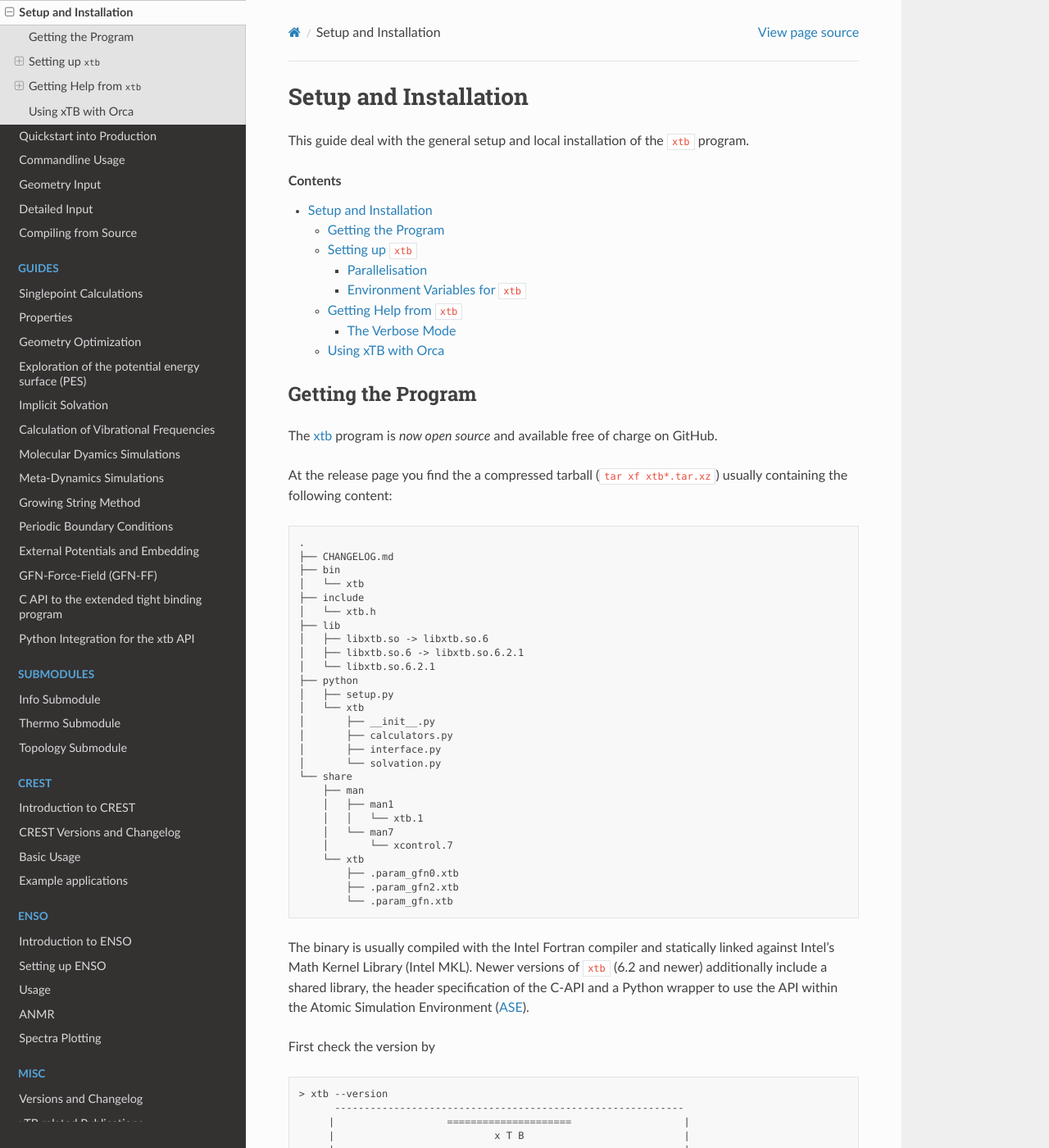
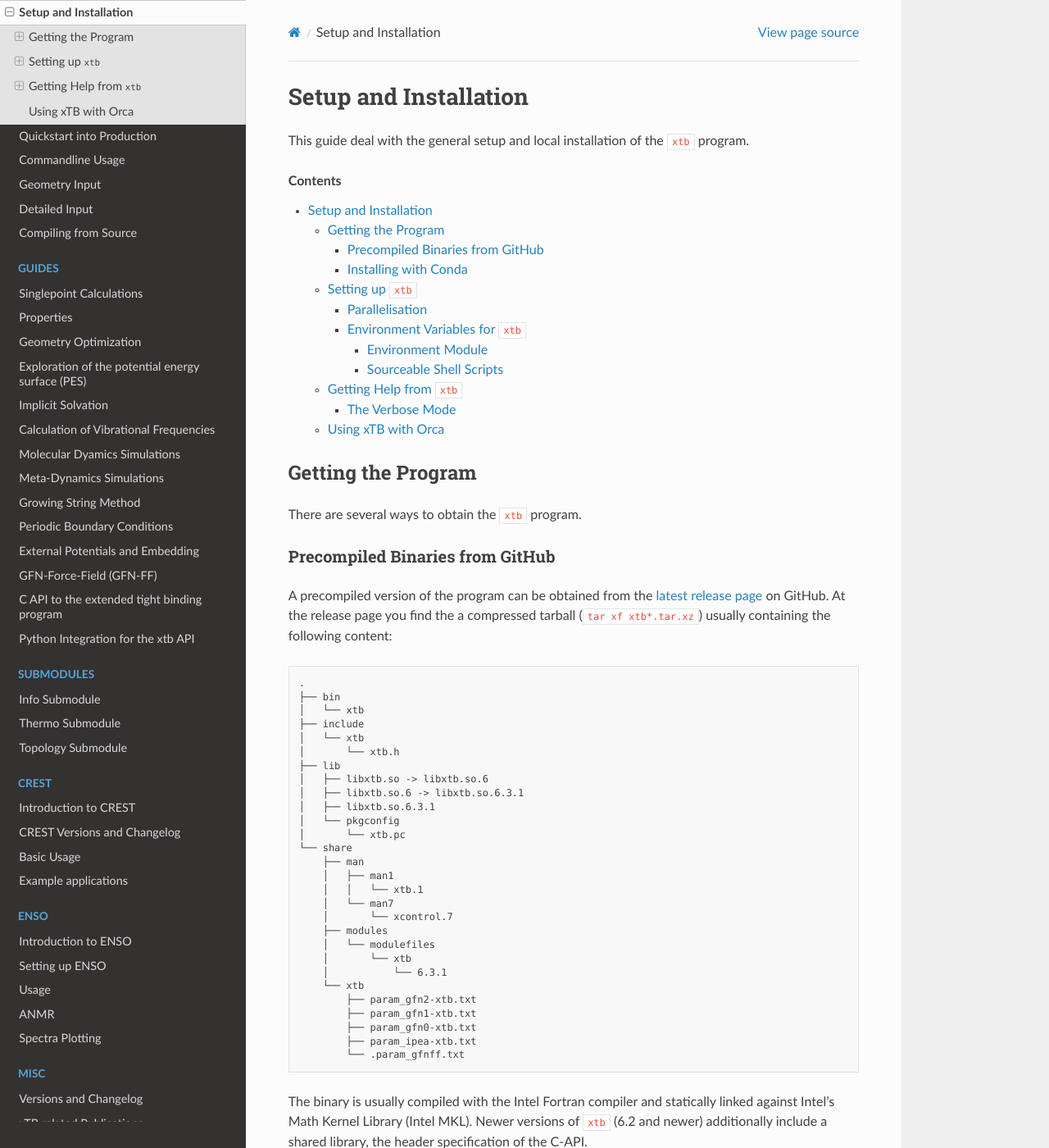
Before and after one commit to grimme-lab/xtb_docs, a Sphinx documentation site: the page built from source/setup.rst, in a window 1280 px wide and 1400 px high. Shown: the whole window at 82% size. Built offline with Sphinx 7.4.7 and the Read the Docs theme 2.0.0, drawn with Linux system fonts in a browser that asks for light colours; some of the changed text lies outside the part shown.

Commit message:
Update setup guide to account for newest changes

```diff
--- a/source/setup.rst
+++ b/source/setup.rst
@@ -9,52 +9,57 @@
 
 .. contents::
 
+
 Getting the Program
 ===================
 
-The `xtb <https://github.com/grimme-lab/xtb/releases/latest>`_ program
-is *now open source* and available free of charge on GitHub.
+There are several ways to obtain the ``xtb`` program.
 
+
+Precompiled Binaries from GitHub
+--------------------------------
+
+A precompiled version of the program can be obtained from the
+`latest release page <https://github.com/grimme-lab/xtb/releases/latest>`_
+on GitHub.
 At the release page you find the a compressed tarball (``tar xf xtb*.tar.xz``)
 usually containing the following content:
 
 .. code-block:: none
 
    .
-   ├── CHANGELOG.md
    ├── bin
    │   └── xtb
    ├── include
-   │   └── xtb.h
+   │   └── xtb
+   │       └── xtb.h
    ├── lib
    │   ├── libxtb.so -> libxtb.so.6
-   │   ├── libxtb.so.6 -> libxtb.so.6.2.1
-   │   └── libxtb.so.6.2.1
-   ├── python
-   │   ├── setup.py
-   │   └── xtb
-   │       ├── __init__.py
-   │       ├── calculators.py
-   │       ├── interface.py
-   │       └── solvation.py
+   │   ├── libxtb.so.6 -> libxtb.so.6.3.1
+   │   ├── libxtb.so.6.3.1
+   │   └── pkgconfig
+   │       └── xtb.pc
    └── share
        ├── man
        │   ├── man1
        │   │   └── xtb.1
        │   └── man7
        │       └── xcontrol.7
+       ├── modules
+       │   └── modulefiles
+       │       └── xtb
+       │           └── 6.3.1
        └── xtb
-           ├── .param_gfn0.xtb
-           ├── .param_gfn2.xtb
-           └── .param_gfn.xtb
+           ├── param_gfn2-xtb.txt
+           ├── param_gfn1-xtb.txt
+           ├── param_gfn0-xtb.txt
+           ├── param_ipea-xtb.txt
+           └── .param_gfnff.txt
 
 The binary is usually compiled with the Intel Fortran compiler and statically
 linked against Intel's Math Kernel Library (Intel MKL).
 Newer versions of ``xtb`` (6.2 and newer) additionally include a shared library,
-the header specification of the C-API and a Python wrapper to use the API
-within the Atomic Simulation Environment (`ASE`_).
-
-.. _ASE: https://wiki.fysik.dtu.dk/ase/
+the header specification of the C-API.
 
 First check the version by
 
@@ -88,6 +93,40 @@
 This line is very important when reporting a bug to us, because we can
 validate the binary you were using and easier reproduce it.
 
+
+Installing with Conda
+---------------------
+
+Installing ``xtb`` from the conda-forge channel can be achieved by adding conda-forge to your channels with:
+
+.. code-block:: none
+
+   conda config --add channels conda-forge
+
+Once the conda-forge channel has been enabled, ``xtb`` can be installed with:
+
+.. code-block:: none
+
+   conda install xtb
+
+It is possible to list all of the versions of ``xtb`` available on your platform with:
+
+.. code-block:: none
+
+   conda search xtb --channel conda-forge
+
+.. note::
+
+   The conda package manager can become quite slow when adding large channels
+   like conda-forge, for a more performant alternative you can use try
+   `mamba <https://github.com/thesnakepit/mamba>`_, which can be conveniently
+   installed from the conda-forge channel with
+
+   .. code-block:: none
+
+      conda install mamba -c conda-forge
+
+
 Setting up ``xtb``
 ==================
 
@@ -138,6 +177,7 @@
 
   > export MKL_NUM_THREADS=<ncores>
 
+
 Environment Variables for ``xtb``
 ---------------------------------
 
@@ -148,40 +188,53 @@
 The present working directory is implicitly included for most files that
 are searched in the ``XTBPATH``.
 
-The old ``XTBHOME`` variable is used if you have not set the ``XTBPATH``
-variable and is used in the same manner. ``xtb`` will print the values
-of ``XTBPATH`` and ``XTBHOME`` at the beginning of each calculation
-if set to verbose mode.
 
-A configuration script to be sourced in your ``.bashrc`` is provided here
+Environment Module
+~~~~~~~~~~~~~~~~~~
 
-.. code:: bash
+.. note:: Available since version 6.3.2
 
-   #!/usr/bin/env bash
-   # requirements: $XTBHOME is set to `xtb` root directory
-   # otherwise the script will find the location of itself here:
-   if [ -z "${XTBHOME}" ]; then
-      XTBHOME="$(cd -P "$(dirname "${BASH_SOURCE[0]}")" && pwd)"
-   fi
+A tcl environment module is provided and can be used with usual module systems.
+For installations from the tarball the ``prefix`` variable in the module file
+has to be adjusted accordingly
 
-   # set up path for xtb, using the xtb directory and the users home directory
-   XTBPATH=${XTBHOME}/share/xtb:${XTBHOME}:${HOME}
+.. code-block:: diff
 
-   # to include the documentation we include our man pages in the users manpath
-   MANPATH=${MANPATH}:${XTBHOME}/share/man
+   --- ./share/modules/modulefiles/xtb/6.3.1
+   +++ ./share/modules/modulefiles/xtb/6.3.1
+   @@ -1,5 +1,5 @@
+    #%Module
+   -set prefix /
+   +set prefix /absolute/path/to/xtb
 
-   # finally we have to make the binaries and scripts accessable
-   PATH=${PATH}:${XTBHOME}/bin
-   LD_LIBRARY_PATH=${LD_LIBRARY_PATH}:${XTBHOME}/lib
-   PYTHONPATH=${PYTHONPATH}:${XTBHOME}/python
+    module-whatis "Semiempirical Extended Tight-Binding Program Package"
 
-   export PATH XTBPATH MANPATH LD_LIBRARY_PATH PYTHONPATH
 
-It will set ``XTBHOME`` to the location of the script if you have not
-set it already and just assumes that ``XTBHOME`` contains the content
-of shipped tarball, then it will append the directories ``bin/``
-to your ``PATH`` variable, ``share/man/`` to your ``MANPATH``,
-``lib/`` to your ``LD_LIBRARY_PATH`` and ``python/`` to your ``PYTHONPATH``.
+If the ``share/modules/modulesfiles`` directory is included in your ``MODULEPATH``
+you should be able to load ``xtb`` with
+
+.. code-block:: none
+
+   module load xtb
+
+.. important::
+
+   If you plan to use the ``xtb`` shared library in your build system you have
+   to do a similar adjustment to the ``lib/pkgconfig/xtb.pc`` file.
+
+
+Sourceable Shell Scripts
+~~~~~~~~~~~~~~~~~~~~~~~~
+
+Example scripts to be sourced in your shells rc file are included in the
+distributed tarball:
+
+.. code-block::
+
+   source ./share/xtb/config_env.bash
+
+and should setup all environment variables correctly in most cases.
+
 
 Getting Help from ``xtb``
 =========================
```
Also changed, not shown: other parts of source/setup.rst (+1 -1 lines).
